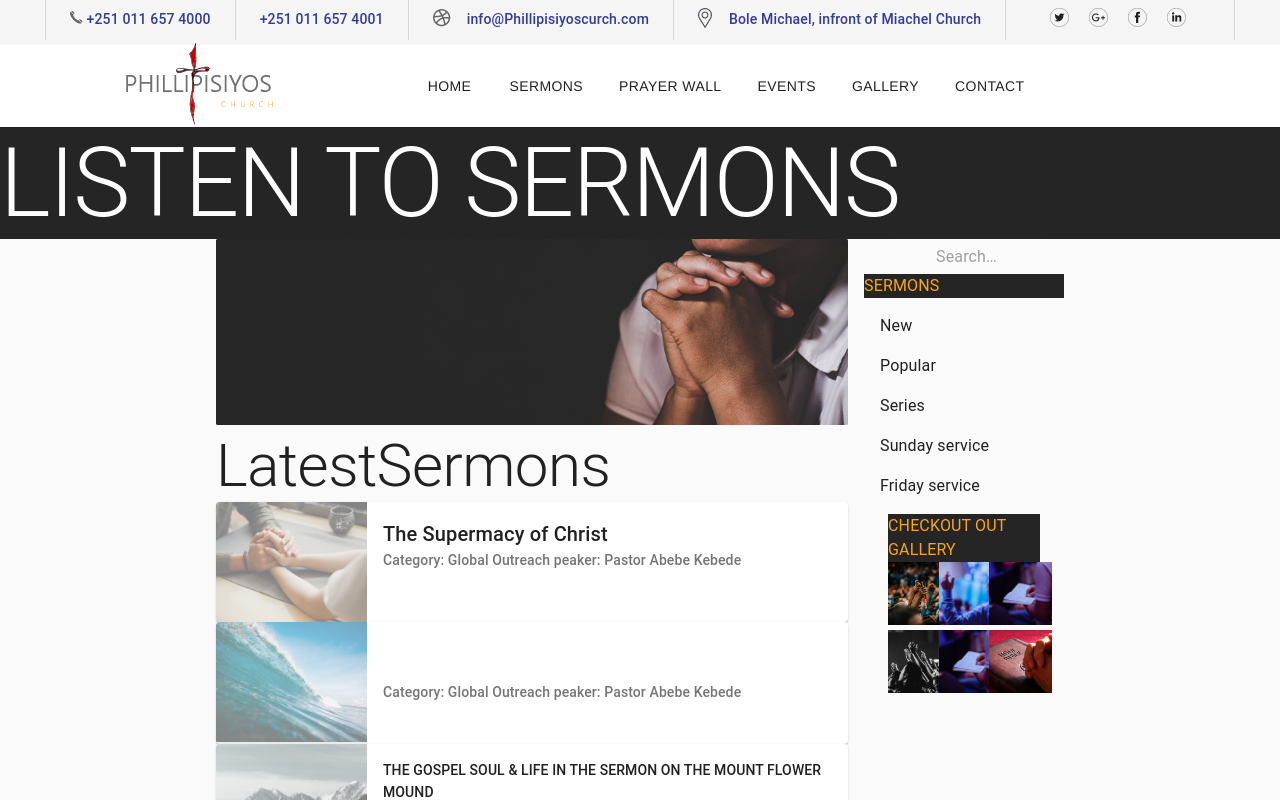
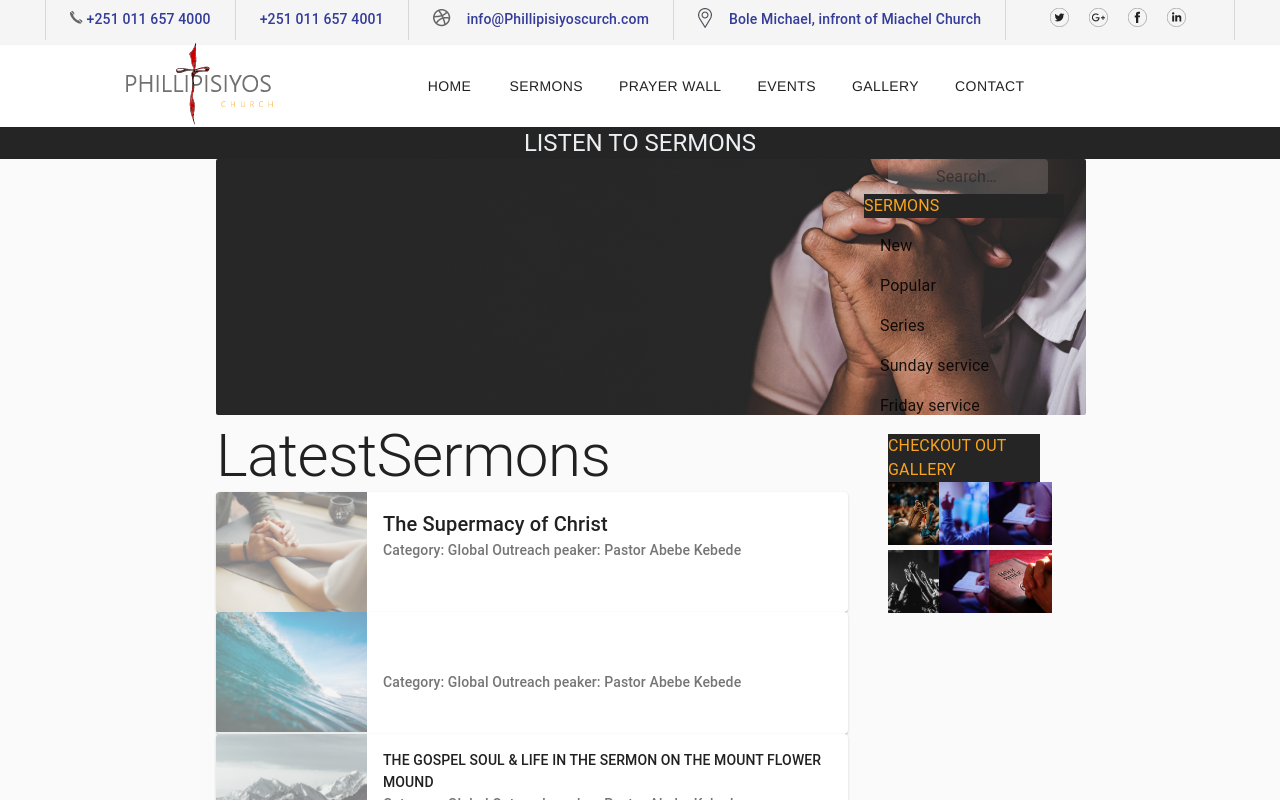
Before and after one commit to Alazar-dev/Filadelfia-web, a React (Create React App) app: page /sermons in a window 1280 px wide. Shown: the top 800 px of the page. Built offline with nearby package versions, Linux system fonts and the light colour scheme.

Commit message:
edited typography

```diff
--- a/src/pages/sermons/Sermons.js
+++ b/src/pages/sermons/Sermons.js
@@ -65,12 +65,12 @@ import {
     const classes = useStyles();
     return (
       <div>
-        <Box bgcolor="primary.dark" color="info.contrastText">
-          <Typography variant="h1">LISTEN TO SERMONS</Typography>
+        <Box bgcolor="primary.dark" color="primary.light">
+          <Typography align="center" variant="h5">LISTEN TO SERMONS</Typography>
         </Box>
         <Grid justify="center" container spacing={2}>
-          <Grid className={classes.headerImg} item xs={12} md={6}>
-            <img className={classes.headerImg} src={headerImg} alt="" />
+          <Grid item xs={12} md={6}>
+            <img src={headerImg} alt="" />
             <LatestSermonsCard />
           </Grid>
           <Grid className={classes.mobileView} item xs={2}>
```
